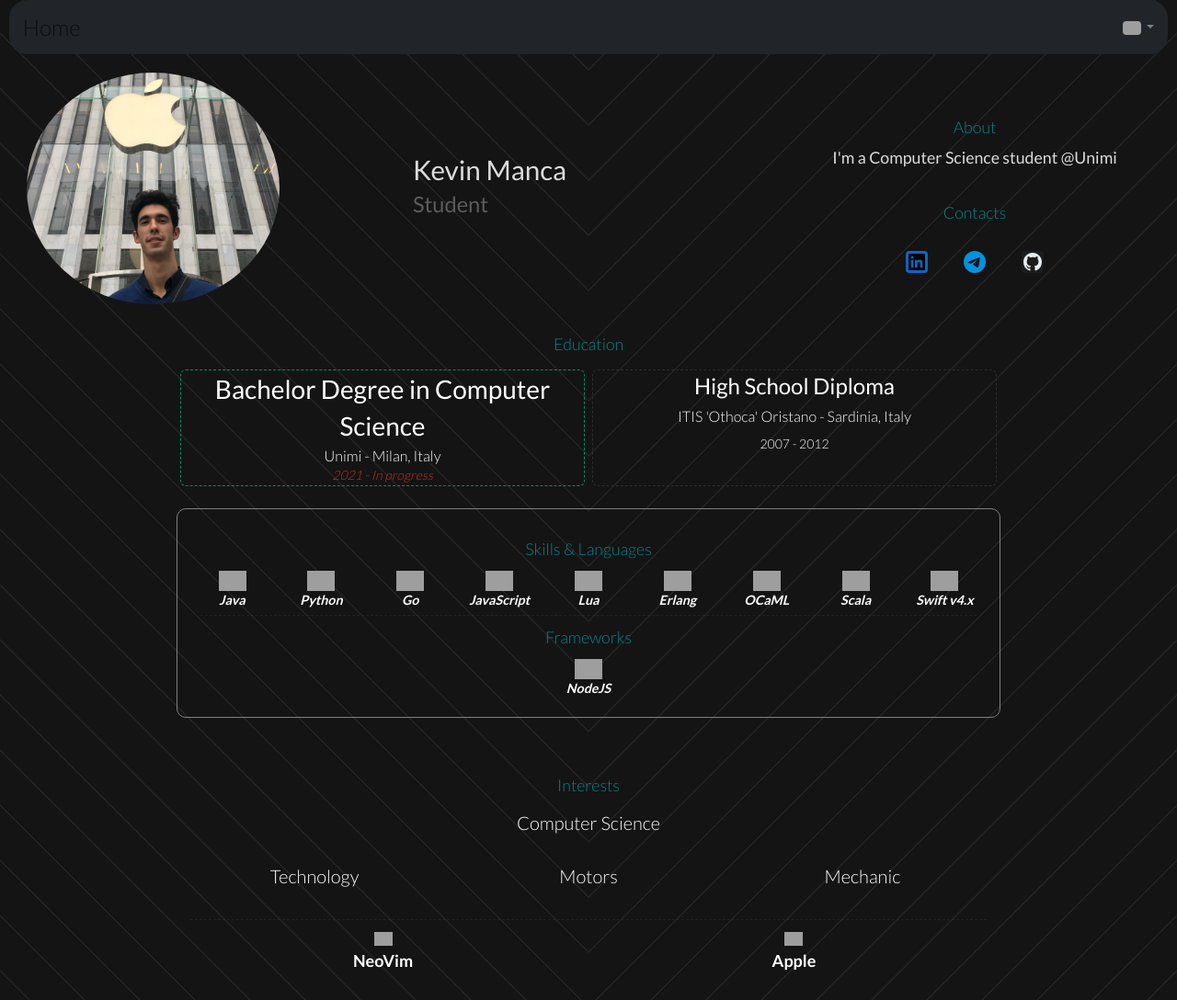
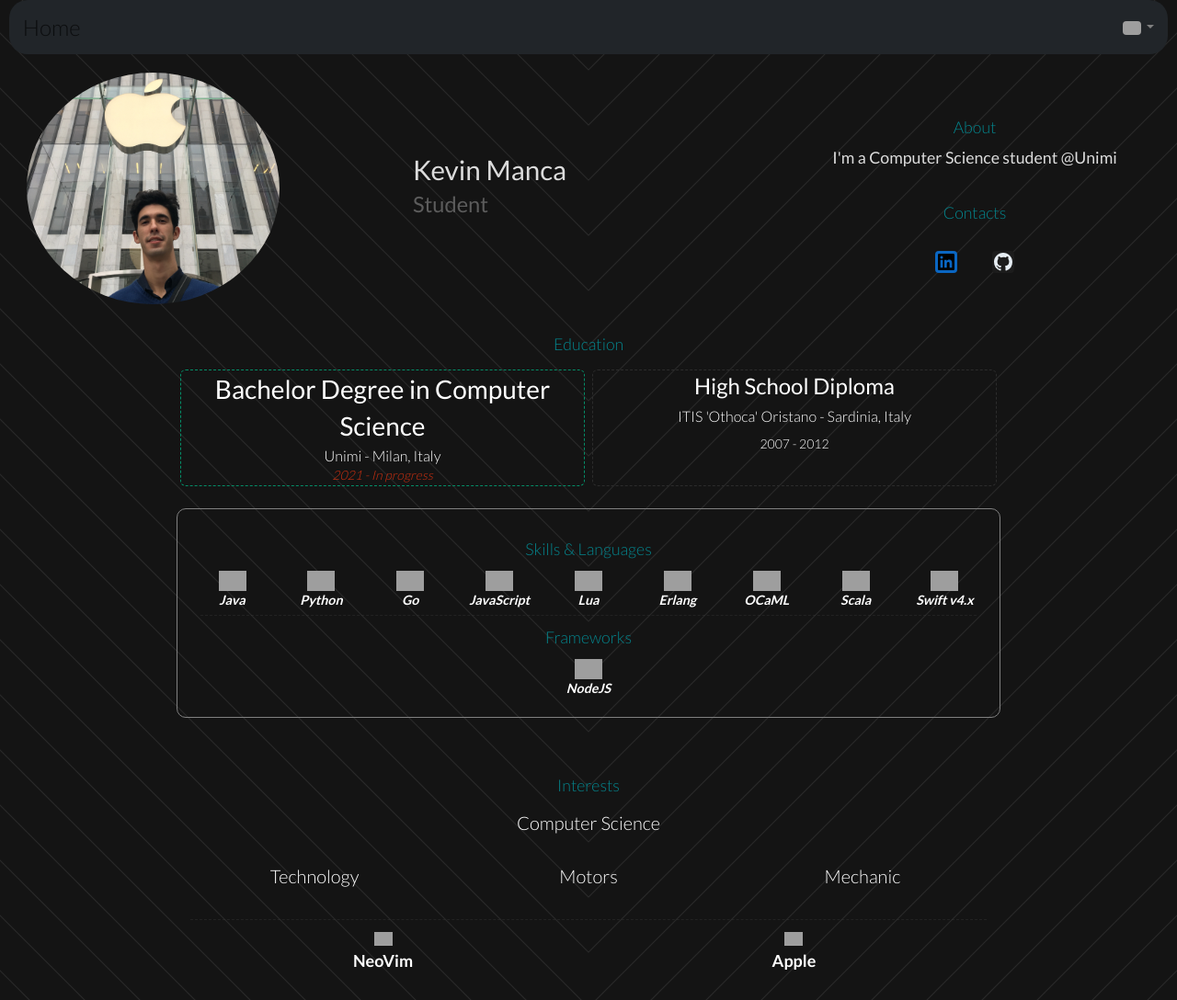
Before and after one commit to kevinm6/kevinm6.github.io, a website: page index.html in a window 1280 px wide. Shown: the whole page at 92% size. Drawn offline with nearby package versions, Linux system fonts and the light colour scheme; grey boxes are pictures that could not be loaded.

Commit message:
Update index.html

```diff
--- a/index.html
+++ b/index.html
@@ -63,12 +63,7 @@
                 d="M18.335 18.339H15.67v-4.177c0-.996-.02-2.278-1.39-2.278-1.389 0-1.601 1.084-1.601 2.205v4.25h-2.666V9.75h2.56v1.17h.035c.358-.674 1.228-1.387 2.528-1.387 2.7 0 3.2 1.778 3.2 4.091v4.715zM7.003 8.575a1.546 1.546 0 0 1-1.548-1.549 1.548 1.548 0 1 1 1.547 1.549zm1.336 9.764H5.666V9.75H8.34v8.589zM19.67 3H4.329C3.593 3 3 3.58 3 4.297v15.406C3 20.42 3.594 21 4.328 21h15.338C20.4 21 21 20.42 21 19.703V4.297C21 3.58 20.4 3 19.666 3h.003z" />
             </svg>
           </a>
-          <a href="https://t.me/ikevinm" style="margin: 10px;">
-            <svg xmlns="http://www.w3.org/2000/svg" width="24" height="24" viewBox="0 0 16 16">
-              <path fill="#0391DD"
-                d="M16 8A8 8 0 1 1 0 8a8 8 0 0 1 16 0zM8.287 5.906c-.778.324-2.334.994-4.666 2.01-.378.15-.577.298-.595.442-.03.243.275.339.69.47l.175.055c.408.133.958.288 1.243.294.26.006.549-.1.868-.32 2.179-1.471 3.304-2.214 3.374-2.23.05-.012.12-.026.166.016.047.041.042.12.037.141-.03.129-1.227 1.241-1.846 1.817-.193.18-.33.307-.358.336a8.154 8.154 0 0 1-.188.186c-.38.366-.664.64.015 1.088.327.216.589.393.85.571.284.194.568.387.936.629.093.06.183.125.27.187.331.236.63.448.997.414.214-.02.435-.22.547-.82.265-1.417.786-4.486.906-5.751a1.426 1.426 0 0 0-.013-.315.337.337 0 0 0-.114-.217.526.526 0 0 0-.31-.093c-.3.005-.763.166-2.984 1.09z" />
-            </svg>
-          </a>
+
           <a href="https://github.com/kevinm6" style="margin: 10px;">
             <svg xmlns="http://www.w3.org/2000/svg" viewBox="0 0 24 24" width="24" height="24">
               <path fill="#1c1c1c" d="M0 0h24v24H0z" />
```
